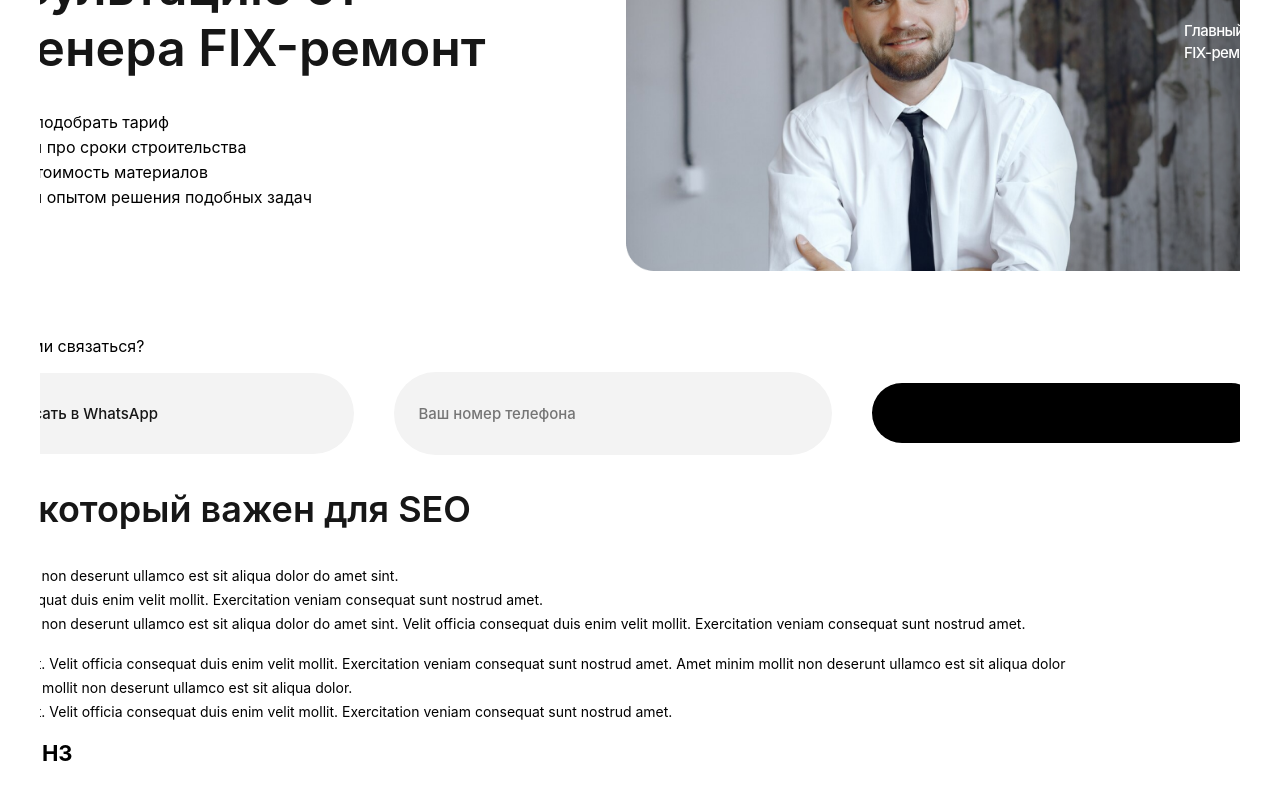
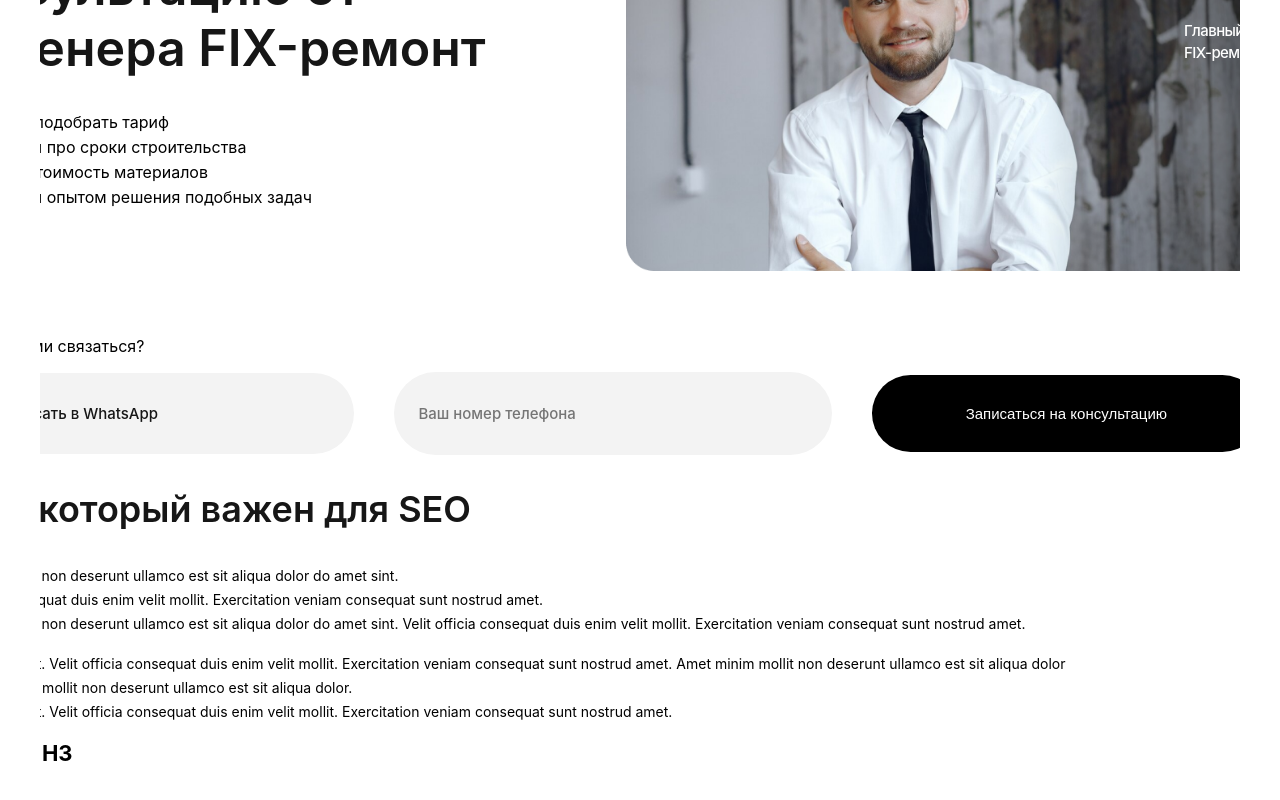
Before and after one commit to projacktor/FixR, a React (Vite) app: page /blog in a window 1280 px wide. Shown: the part 3399-4199 px from the top of the page. Built offline with nearby package versions, Linux system fonts and the light colour scheme.

Commit message:
Add text to blackbutton in EngConsulting

```diff
--- a/src/components/page chunks/Eng Consulting/EngConsulting.jsx
+++ b/src/components/page chunks/Eng Consulting/EngConsulting.jsx
@@ -33,7 +33,7 @@ function EngConsulting() {
                         <option>Отправить на Email</option>
                     </select>
                     <input type="tel" placeholder="Ваш номер телефона" className="row_bullet eng_phone_input"/>
-                    <BlackBtn/>
+                    <BlackBtn text="Записаться на консультацию"/>
                 </div>
             </div>
         </div>
```
